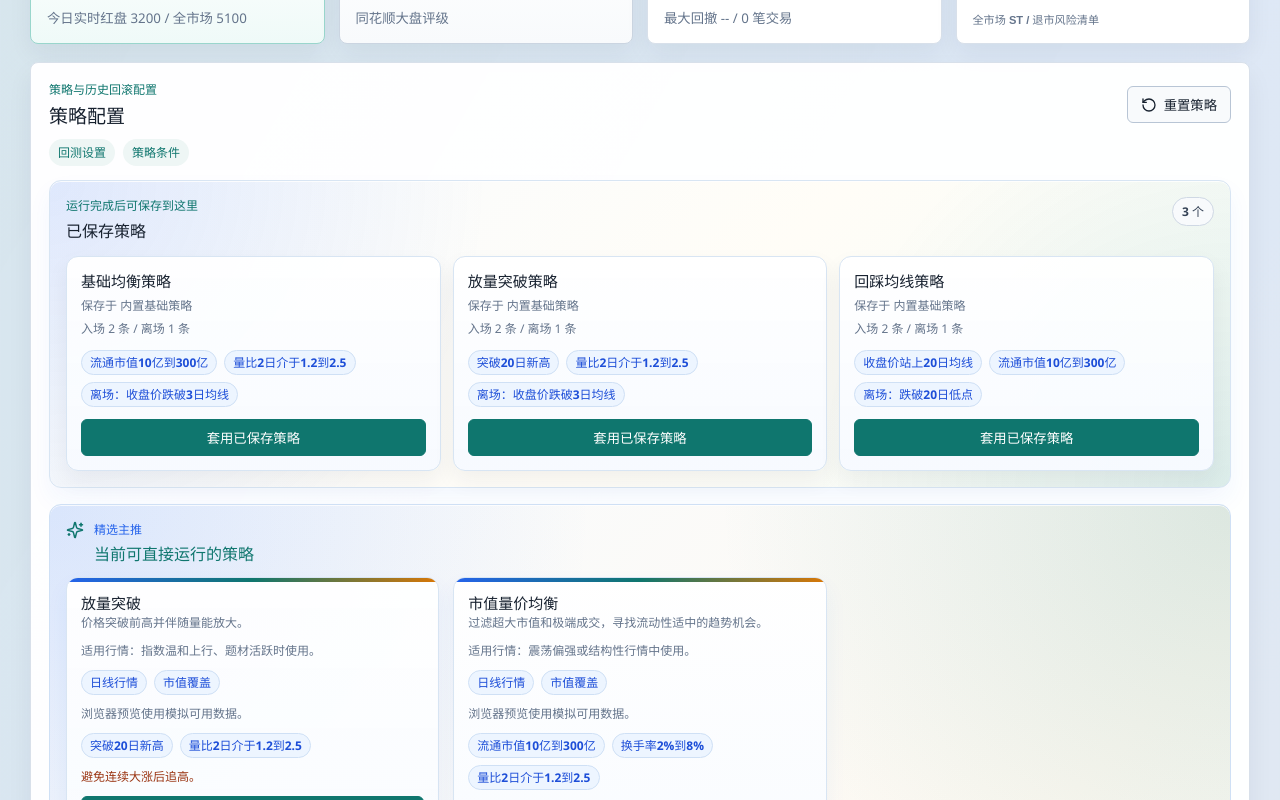
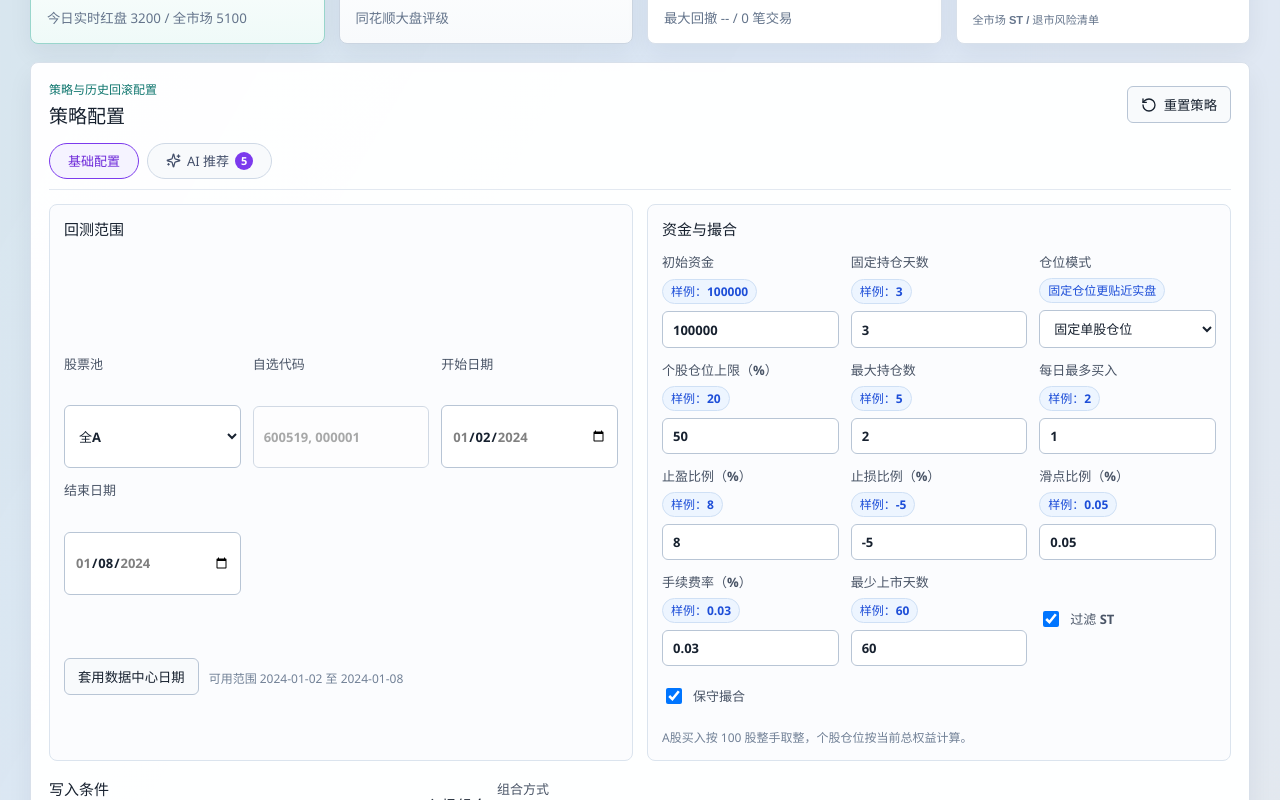
Before and after one commit to dzc-bit/Astock-backtester, a React (Vite) app in the folder frontend/: page / in a window 1280 px wide. Shown: the part 1500-2300 px from the top of the page. Built offline with nearby package versions, Linux system fonts and the light colour scheme.

Commit message:
feat: reorganize strategy workbench into two tabs (基础配置 / AI 推荐)

```diff
--- a/frontend/src/ai-panel.css
+++ b/frontend/src/ai-panel.css
@@ -52,6 +52,55 @@
   display: flex;
   align-items: center;
   gap: 10px;
+}
+
+/* 策略工作台双栏目页签：基础配置 / AI 推荐 */
+.workbench-tabs {
+  display: flex;
+  gap: 8px;
+  margin-bottom: 14px;
+  border-bottom: 1px solid #e3e9f1;
+  padding-bottom: 10px;
+}
+
+.workbench-tab {
+  display: inline-flex;
+  align-items: center;
+  gap: 6px;
+  border: 1px solid #cfd9e6;
+  background: #f8fafc;
+  color: #44506b;
+  border-radius: 999px;
+  padding: 7px 18px;
+  font: inherit;
+  font-size: 13px;
+  cursor: pointer;
+}
+
+.workbench-tab:hover {
+  border-color: #7c3aed;
+  color: #6d28d9;
+}
+
+.workbench-tab.active {
+  border-color: #7c3aed;
+  background: #f5f3ff;
+  color: #6d28d9;
+  font-weight: 600;
+}
+
+.workbench-tab-count {
+  display: inline-flex;
+  align-items: center;
+  justify-content: center;
+  min-width: 18px;
+  height: 18px;
+  padding: 0 5px;
+  border-radius: 999px;
+  background: #7c3aed;
+  color: #ffffff;
+  font-size: 11px;
+  font-weight: 700;
 }
 
 /* AI 聚合要点（资讯面板顶部区块） */
--- a/frontend/src/components/StrategyWorkbench.tsx
+++ b/frontend/src/components/StrategyWorkbench.tsx
@@ -1,5 +1,5 @@
-import { CheckCircle2, Plus, RotateCcw, Trash2 } from "lucide-react";
-import { useState } from "react";
+import { CheckCircle2, Plus, RotateCcw, Sparkles, Trash2 } from "lucide-react";
+import { useEffect, useState } from "react";
 import { isBuiltInStrategyPreset } from "../savedStrategies";
 import { conditionLibrary, defaultStrategy } from "../strategyDefaults";
 import type {
@@ -342,7 +342,15 @@ export function StrategyWorkbench({
   const [settingDrafts, setSettingDrafts] = useState<Record<string, string>>({});
   const [entryAddMessage, setEntryAddMessage] = useState<string | null>(null);
   const [exitAddMessage, setExitAddMessage] = useState<string | null>(null);
+  const [workbenchTab, setWorkbenchTab] = useState<"basics" | "ai">("basics");
   const group = firstGroup(strategy);
+
+  useEffect(() => {
+    if (strategySaveMessage?.includes("已套用")) {
+      // 套用推荐/已保存/AI 生成的策略后，自动切回基础配置，直接看到已生效的条件。
+      setWorkbenchTab("basics");
+    }
+  }, [strategySaveMessage]);
 
   const updateSettings = (patch: Partial<BacktestSettingsConfig>) => {
     onSettingsChange({ ...settings, ...patch });
@@ -496,9 +504,27 @@ export function StrategyWorkbench({
           重置策略
         </button>
       </div>
-      <div className="section-aliases" aria-label="原配置模块">
-        <h3>回测设置</h3>
-        <h3>策略条件</h3>
+      <div className="workbench-tabs" role="tablist" aria-label="策略配置栏目">
+        <button
+          className={`workbench-tab ${workbenchTab === "basics" ? "active" : ""}`}
+          type="button"
+          role="tab"
+          aria-selected={workbenchTab === "basics"}
+          onClick={() => setWorkbenchTab("basics")}
+        >
+          基础配置
+        </button>
+        <button
+          className={`workbench-tab ${workbenchTab === "ai" ? "active" : ""}`}
+          type="button"
+          role="tab"
+          aria-selected={workbenchTab === "ai"}
+          onClick={() => setWorkbenchTab("ai")}
+        >
+          <Sparkles size={15} aria-hidden="true" />
+          AI 推荐
+          <span className="workbench-tab-count">{savedStrategies.length + recommendedStrategies.length}</span>
+        </button>
       </div>
       {strategySaveMessage ? (
         <div className="strategy-save-banner">
@@ -524,7 +550,9 @@ export function StrategyWorkbench({
         </div>
       ) : null}
 
-      <section className="saved-strategies-panel" aria-label="已保存策略">
+      {workbenchTab === "ai" ? (
+        <>
+          <section className="saved-strategies-panel" aria-label="已保存策略">
         <div className="saved-strategies-head">
           <div>
             <span className="section-kicker">运行完成后可保存到这里</span>
@@ -597,7 +625,11 @@ export function StrategyWorkbench({
         disabled={disabled}
         onApply={applyRecommendedStrategy}
       />
+          </>
+      ) : null}
 
+      {workbenchTab === "basics" ? (
+      <>
       <div className="workbench-grid">
         <div className="config-panel">
           <h3>回测范围</h3>
@@ -1082,9 +1114,11 @@ export function StrategyWorkbench({
               ) : null}
             </div>
           </div>
-        </div>
       </div>
+      </div>
+      </>
+      ) : null}
       </fieldset>
-    </section>
+      </section>
   );
 }
```
Also changed, not shown: 1 other file (tests, documents, lock files or other folders).
